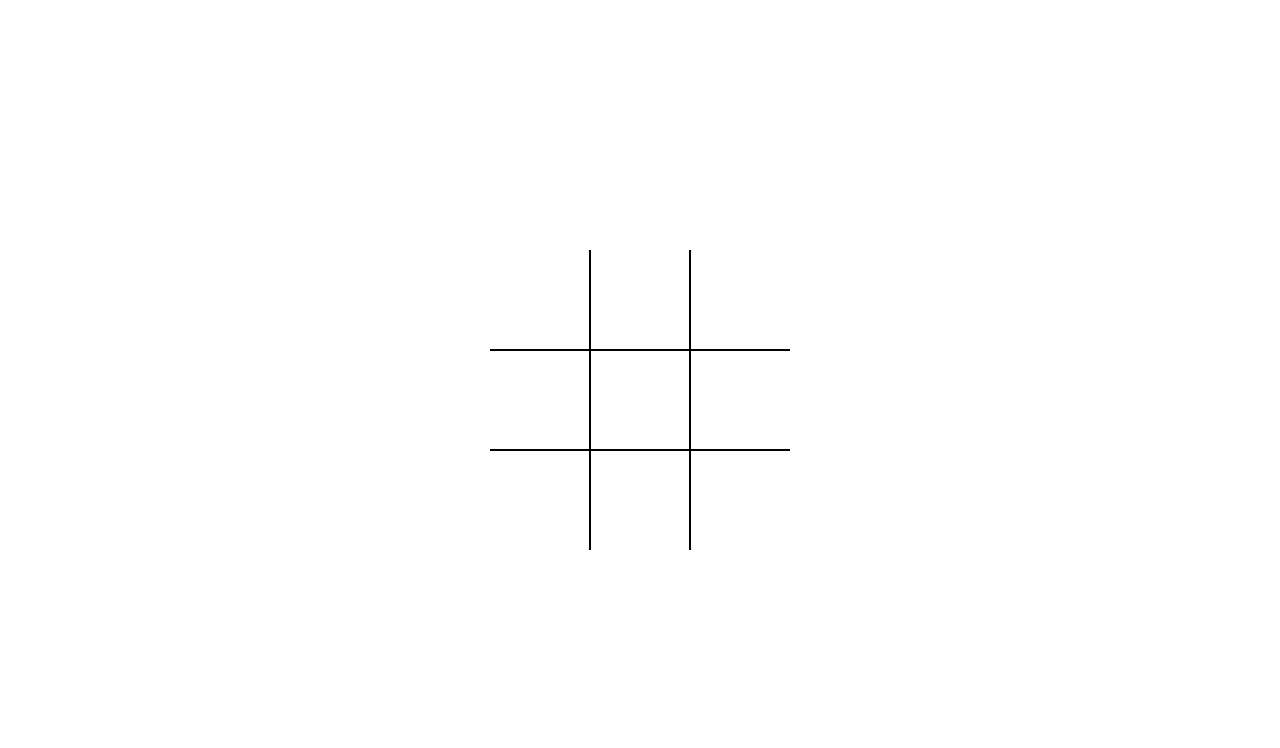
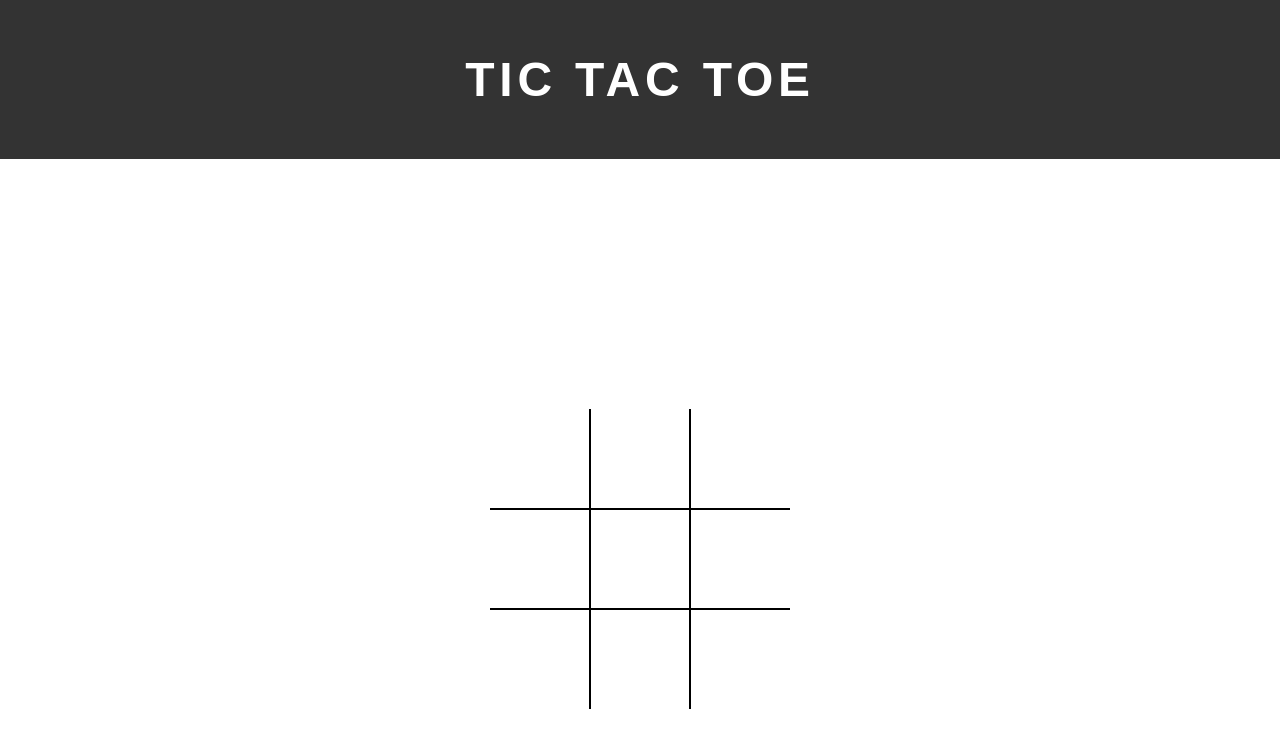
Before and after one commit to thinh-sine-nix/Tac-Tic-Toe, a plain HTML site: page index.html in a window 1280 px wide. Drawn offline with Linux system fonts and the light colour scheme.

Commit message:
fix bug and Adjust UI

```diff
--- a/assets/css/style.css
+++ b/assets/css/style.css
@@ -11,10 +11,32 @@
 
 body {
   margin: 0;
+  padding: 0;
+}
+
+header {
+  background-color: #333;
+  padding: 20px 0;
+  text-align: center;
+}
+
+.title {
+  display: inline-block;
+  font-family: "Arial", sans-serif;
+  font-size: 3em;
+  color: #fff;
+  text-transform: uppercase;
+  letter-spacing: 0.1em;
+  transition: color 0.3s ease-in-out, transform 0.5s ease-in-out;
+}
+
+.title:hover {
+  color: #ff6347; /* Màu chữ khi hover */
+  transform: scale(1.1); /* Phóng to khi hover */
 }
 
 .board {
-  width: 100vw;
+  width: auto;
   height: 100vh;
   display: grid;
   justify-content: center;
--- a/index.html
+++ b/index.html
@@ -11,6 +11,9 @@
 </head>
 
 <body>
+  <header>
+    <h1 class="title">Tic Tac Toe</h1>
+  </header>
   <div class="board" id="board">
     <div class="cell" data-cell></div>
     <div class="cell" data-cell></div>
```
